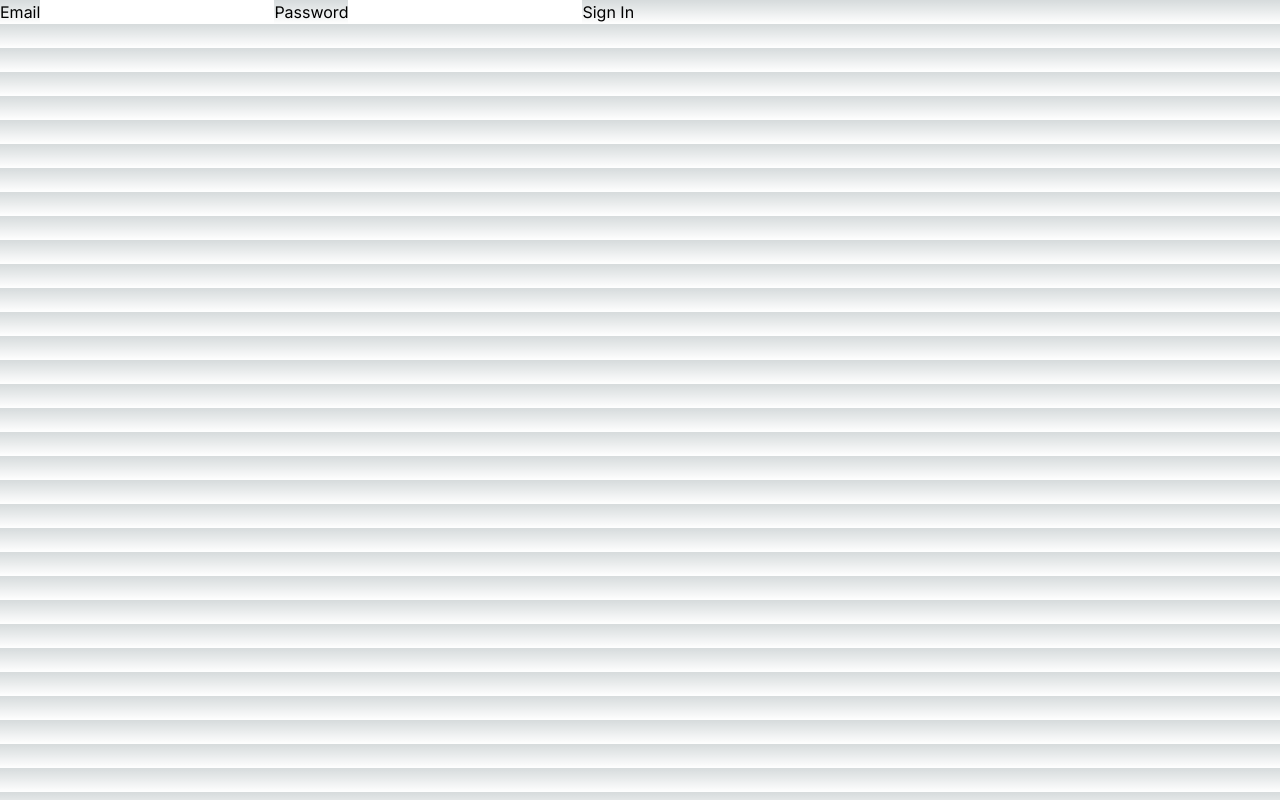
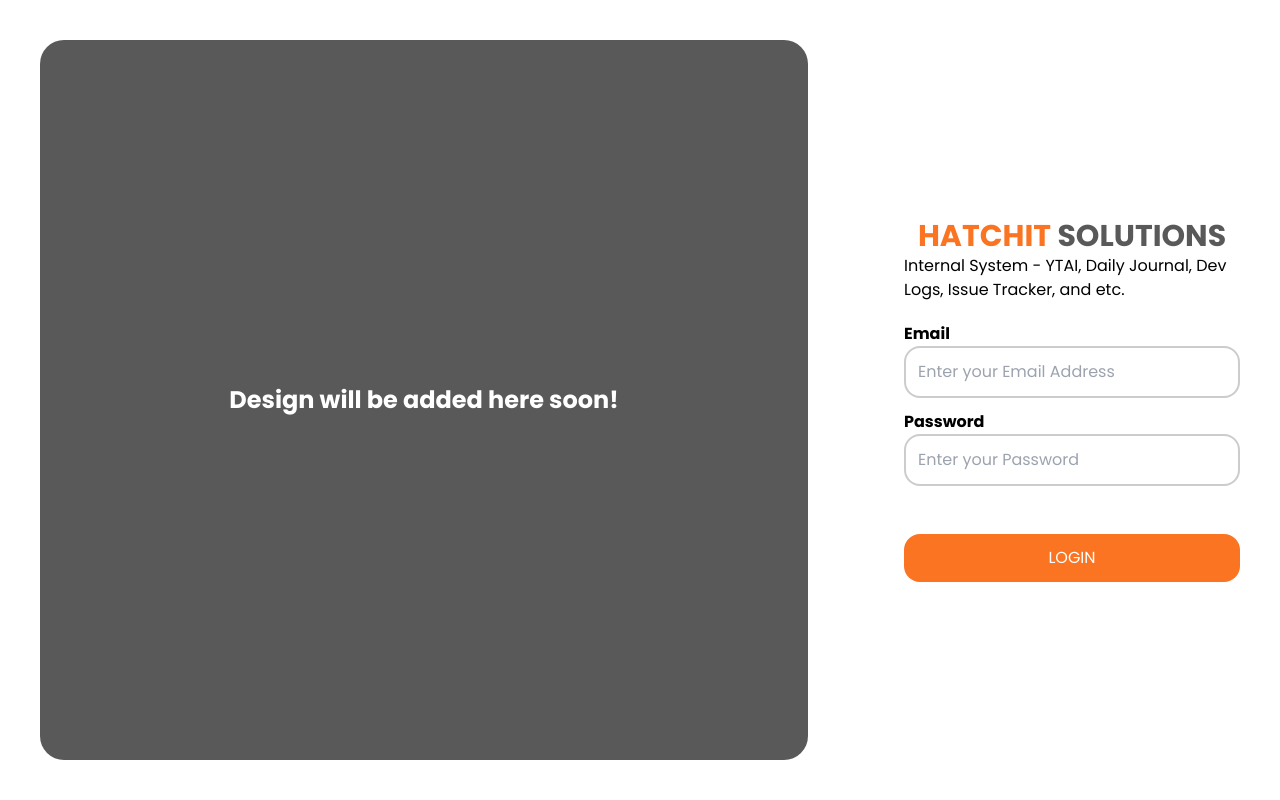
Before and after one commit to raffysevaph/internal-system, a Next.js app: page /login in a window 1280 px wide. Built offline with nearby package versions, Linux system fonts and the light colour scheme.

Commit message:
Finished UI for login and integrated login and logout feature [IS-9]

```diff
--- a/package.json
+++ b/package.json
@@ -24,6 +24,7 @@
     "moment": "^2.29.4",
     "next": "13.4.19",
     "postcss": "8.4.29",
+    "primereact": "^10.0.3",
     "react": "18.2.0",
     "react-dom": "18.2.0",
     "tailwindcss": "3.3.3",
--- a/src/app/api/(auth)/login/route.ts
+++ b/src/app/api/(auth)/login/route.ts
@@ -10,10 +10,14 @@
   const cookieStore = cookies()
   const supabase = createRouteHandlerClient({ cookies: () => cookieStore })
 
-  const { data, error } = await supabase.auth.signInWithPassword({
+  const { error } = await supabase.auth.signInWithPassword({
     email,
     password,
   })
+
+  // if (error?.status === 400) {
+  //   return NextResponse.json({ message: error?.message }, { status: error?.status })
+  // }
 
   return NextResponse.redirect(requestUrl.origin, {
     status: 301,
--- a/src/app/globals.css
+++ b/src/app/globals.css
@@ -1,3 +1,5 @@
+@import url('https://fonts.googleapis.com/css2?family=Poppins:ital,wght@0,100;0,200;0,300;0,400;0,500;0,600;0,700;0,800;0,900;1,100;1,200;1,300;1,400;1,500;1,600;1,700;1,800;1,900&display=swap');
+
 @tailwind base;
 @tailwind components;
 @tailwind utilities;
@@ -6,6 +8,7 @@
   --foreground-rgb: 0, 0, 0;
   --background-start-rgb: 214, 219, 220;
   --background-end-rgb: 255, 255, 255;
+  --white-bg: 255, 255, 255;
 }
 
 @media (prefers-color-scheme: dark) {
@@ -17,11 +20,6 @@
 }
 
 body {
-  color: rgb(var(--foreground-rgb));
-  background: linear-gradient(
-      to bottom,
-      transparent,
-      rgb(var(--background-end-rgb))
-    )
-    rgb(var(--background-start-rgb));
+  background-color: white;
+  font-family: 'Poppins', sans-serif;
 }
--- a/src/app/layout.tsx
+++ b/src/app/layout.tsx
@@ -1,22 +1,19 @@
-import './globals.css'
-import type { Metadata } from 'next'
-import { Inter } from 'next/font/google'
-
-const inter = Inter({ subsets: ['latin'] })
+import "./globals.css";
+import type { Metadata } from "next";
 
 export const metadata: Metadata = {
-  title: 'Create Next App',
-  description: 'Generated by create next app',
-}
+  title: "Create Next App",
+  description: "Generated by create next app",
+};
 
 export default function RootLayout({
   children,
 }: {
-  children: React.ReactNode
+  children: React.ReactNode;
 }) {
   return (
     <html lang="en">
-      <body className={inter.className}>{children}</body>
+      <body>{children}</body>
     </html>
-  )
+  );
 }
--- /dev/null
+++ b/src/app/login/LoginForm.tsx
@@ -0,0 +1,39 @@
+const LoginForm = () => {
+  return (
+    <form action="/api/login" method="post">
+      <div className="mb-3">
+        <label htmlFor="email" className="font-bold">
+          Email
+        </label>
+        <br />
+        <input
+          type="text"
+          name="email"
+          id="email"
+          placeholder="Enter your Email Address"
+          className="w-full border-2 border-hatchit-border rounded-2xl p-3"
+        />
+      </div>
+
+      <div className="mb-12">
+        <label htmlFor="password" className="font-bold">
+          Password
+        </label>
+        <br />
+        <input
+          type="password"
+          name="password"
+          id="password"
+          placeholder="Enter your Password"
+          className="w-full border-2 border-hatchit-border rounded-2xl p-3"
+        />
+      </div>
+
+      <button className="bg-main-color-2 text-white p-3 rounded-2xl w-full">
+        LOGIN
+      </button>
+    </form>
+  );
+};
+
+export default LoginForm;
--- a/src/app/login/page.tsx
+++ b/src/app/login/page.tsx
@@ -1,13 +1,48 @@
+import LoginForm from "./LoginForm";
+
 const Login = () => {
   return (
-    <form action="/api/login" method="post">
-      <label htmlFor="email">Email</label>
-      <input name="email" />
-      <label htmlFor="password">Password</label>
-      <input type="password" name="password" />
-      <button>Sign In</button>
-    </form>
-  )
-}
+    <>
+      <div className="grid grid-cols-12 gap-4 h-screen">
+        <div className="col-span-8 p-10">
+          <div className="flex justify-center items-center rounded-3xl bg-main-color-1 h-full">
+            <h1 className="text-white text-2xl font-bold">
+              Design will be added here soon!
+            </h1>
+          </div>
+        </div>
+        <div className="col-span-4 p-10 flex justify-center items-center h-full">
+          <div className="grid grid-cols-1 w-96">
+            <div className="text-3xl font-bold place-self-center">
+              <span className="text-main-color-2">HATCHIT</span>{" "}
+              <span className="text-main-color-1">SOLUTIONS</span>
+            </div>
+
+            <div className="place-self-center mb-5">
+              <span>
+                Internal System - YTAI, Daily Journal, Dev Logs, Issue Tracker,
+                and etc.
+              </span>
+            </div>
+
+            {/* LOGIN FORM PAGE COMPONENT HERE */}
+            <LoginForm />
+            {/* <div className="flex justify-center items-center h-full">
+          </div> */}
+          </div>
+        </div>
+      </div>
+    </>
+  );
+  // return (
+  //   <form action="/api/login" method="post">
+  //     <label htmlFor="email">Email</label>
+  //     <input name="email" />
+  //     <label htmlFor="password">Password</label>
+  //     <input type="password" name="password" />
+  //     <button>Sign In</button>
+  //   </form>
+  // );
+};
 
 export default Login;
--- a/tailwind.config.ts
+++ b/tailwind.config.ts
@@ -8,11 +8,17 @@
   ],
   theme: {
     extend: {
-      backgroundImage: {
-        'gradient-radial': 'radial-gradient(var(--tw-gradient-stops))',
-        'gradient-conic':
-          'conic-gradient(from 180deg at 50% 50%, var(--tw-gradient-stops))',
+      screens: {
+        sm: '480px',
+        md: '768px',
+        lg: '976px',
+        xl: '1440px',
       },
+      colors: {
+        'main-color-1': '#595959',
+        'main-color-2': '#FB7422',
+        'hatchit-border': '#CCCCCC',
+      }
     },
   },
   plugins: [],
```
Also changed, not shown: src/app/page.tsx (+7 -114 lines), 1 other file (tests, documents, lock files or other folders).
